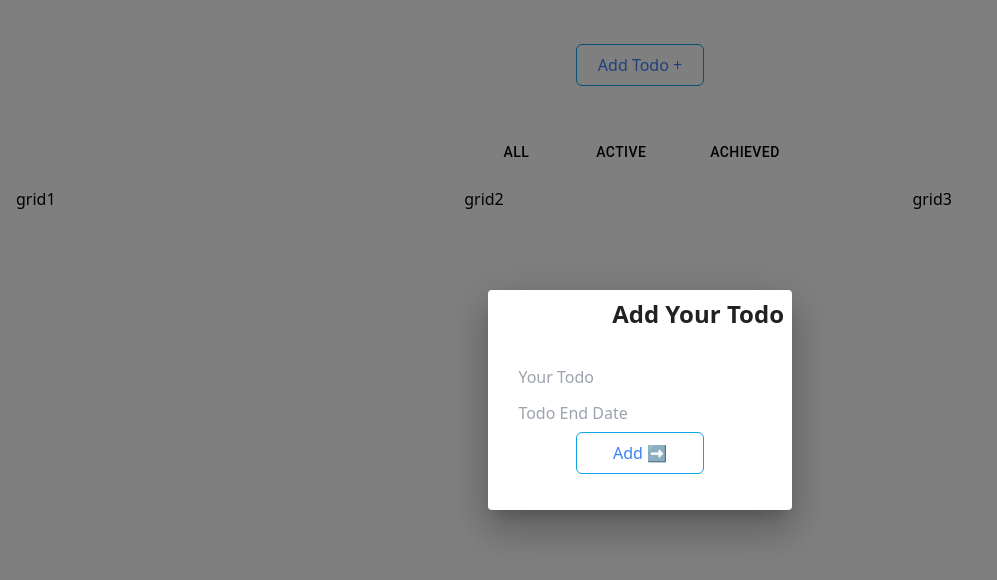
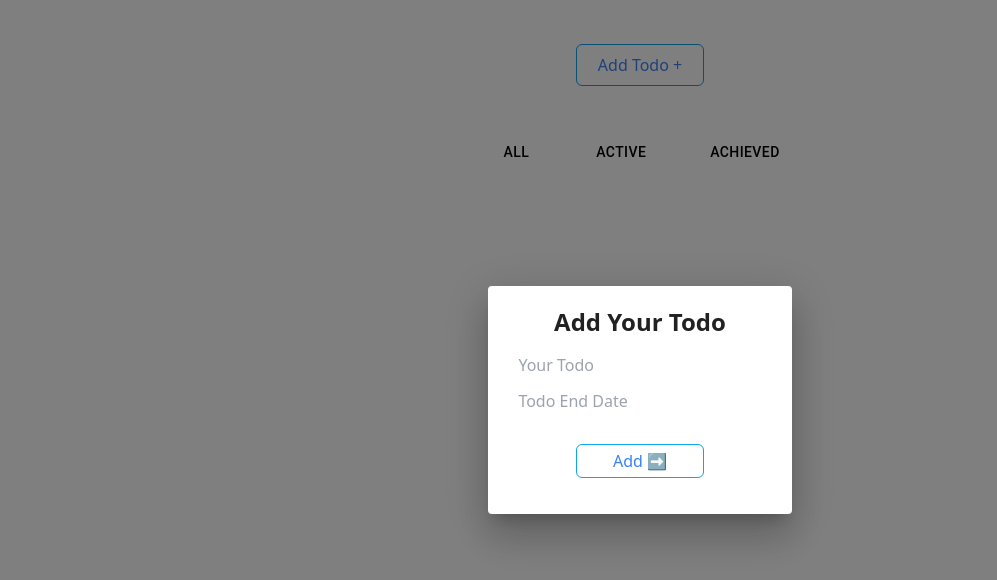
Before and after one commit to Tharunkumar1411/TodoApp, a Next.js app: page /TodoPage in a window 1280 px wide. Both pictures are taken after a click on the button "Add Todo +". Shown: the top 580 px of the page, without its empty margins (0-997 px from the left). Built offline with nearby package versions, Linux system fonts and the light colour scheme.

Commit message:
ui update

```diff
--- a/src/pages/ActiveTodo.js
+++ b/src/pages/ActiveTodo.js
@@ -31,7 +31,7 @@ const ActiveTodo = () => {
 
     const handleAchieved = () => {
             const addExpire = axios.post('http://localhost:3000/api/updateExpire',expire).then((data)=>{
-                console.log(data);
+                //console.log(data);
             })
 
             const removeApi = axios.put("http://localhost:3000/api/updateExpire",{name:username.name,todoId:expire.todoId}).then((data)=>{
@@ -52,7 +52,6 @@ const ActiveTodo = () => {
         axios.put("http://localhost:3000/api/todo",{name: username.name}).then((data)=>{
             var arr = [];
             var ele = data.data.todo;
-            console.log(arr)
             ele.map((e,i)=>{
                 arr.push([e.todo,e.todoId,e.status,e.timeEnd,e.timeStart])
             });
--- a/src/pages/ExpiredTodo.js
+++ b/src/pages/ExpiredTodo.js
@@ -21,7 +21,6 @@ const ExpiredTodo = () => {
             ele.map((e,i)=>{
                 arr.push([e.todo,e.todoId,e.status,e.timeEnd,e.timeStart])
             });
-            console.log(arr);
             dispatch(setExpire(arr));
     });
         return true;
--- a/src/pages/TodoPage.js
+++ b/src/pages/TodoPage.js
@@ -104,7 +104,7 @@ const TodoPage = () => {
             </div>
 
             <div className="m-4">
-                {(tab == null)? <ProfilePage /> : tab}
+                {(!true)? <ProfilePage /> : tab}
             </div>
 
             <Toaster
@@ -116,9 +116,10 @@ const TodoPage = () => {
                 open={open}
                 onClose={()=>setOpen(false)}
             >
-                <DialogTitle className="flex justify-center text-2xl font-bold pb-2">Add Your Todo</DialogTitle>
 
                 <DialogContent >
+                <h1 className="text-center text-2xl font-bold pb-2">Add Your Todo</h1>
+
                     <form className="flex flex-col pb-4 w-64" onSubmit={handleSubmit}>
                         <input type="text" placeholder="Your Todo" className={styles.inputField}
                             value={todo.todo} onChange={(e)=> setTodo({...todo, todo:e.target.value})} required
@@ -126,9 +127,9 @@ const TodoPage = () => {
 
                         <input type={type} onFocus={()=>setType("date")} placeholder="Todo End Date" className={styles.inputField}
                             value={todo.end} onChange={(e)=> setTodo({...todo, end:e.target.value})} required
-                        />
+                        /><br />
 
-                        <button type="submit" className="mx-auto p-2 rounded-md w-32 text-blue-500 border border-sky-500">Add ➡️</button>
+                        <button type="submit" className="mx-auto p-1 rounded-md w-32 text-blue-500 border border-sky-500">Add ➡️</button>
 
                     </form>
 
--- a/src/pages/index.js
+++ b/src/pages/index.js
@@ -24,7 +24,6 @@ export default function Home() {
   const handleSubmit = async(e) => {
     e.preventDefault();
     setLoading(true);
-    // const checkUserNameAvailable = UserDetails.includes(form.name);
 
     if(type.signIn){
       const checkUser = axios.post("http://localhost:3000/api/auth",form).then((data)=>{
@@ -46,26 +45,14 @@ export default function Home() {
           toast.success(`${data.data.message}`);
           router.push("/TodoPage");
         }else{
-          toast.error(`${data.data.message}`);
+          setLoading(false);
+          setTimeout(()=>{
+            toast.error(`${data.data.message}`);
+          },2000)
         }
       });
     }
-
-    // if(!checkUserNameAvailable && (type.signIn == true)){
-      // const checkUser = axios.post("http://localhost:3000/api/auth",{name:form});
-      // const toast =  await toast.success("Account Created");
-      // router.push("/TodoPage");
-    // }else if(checkUserNameAvailable && (type.signIn == true)){
-    //   toast.error('Username Already Exist');
-    // }
   }
-
-
-  // useEffect(() => {
-    // const getUser = axios.get("http://localhost:3000/api/auth").then((data) => {
-    //   dispatch(setUser(data.data));
-    // });
-  // },[])
 
 
   return (
@@ -124,6 +111,7 @@ export default function Home() {
           reverseOrder={false}
         />
       </div>
+
   }
       </main>
     </>
```
